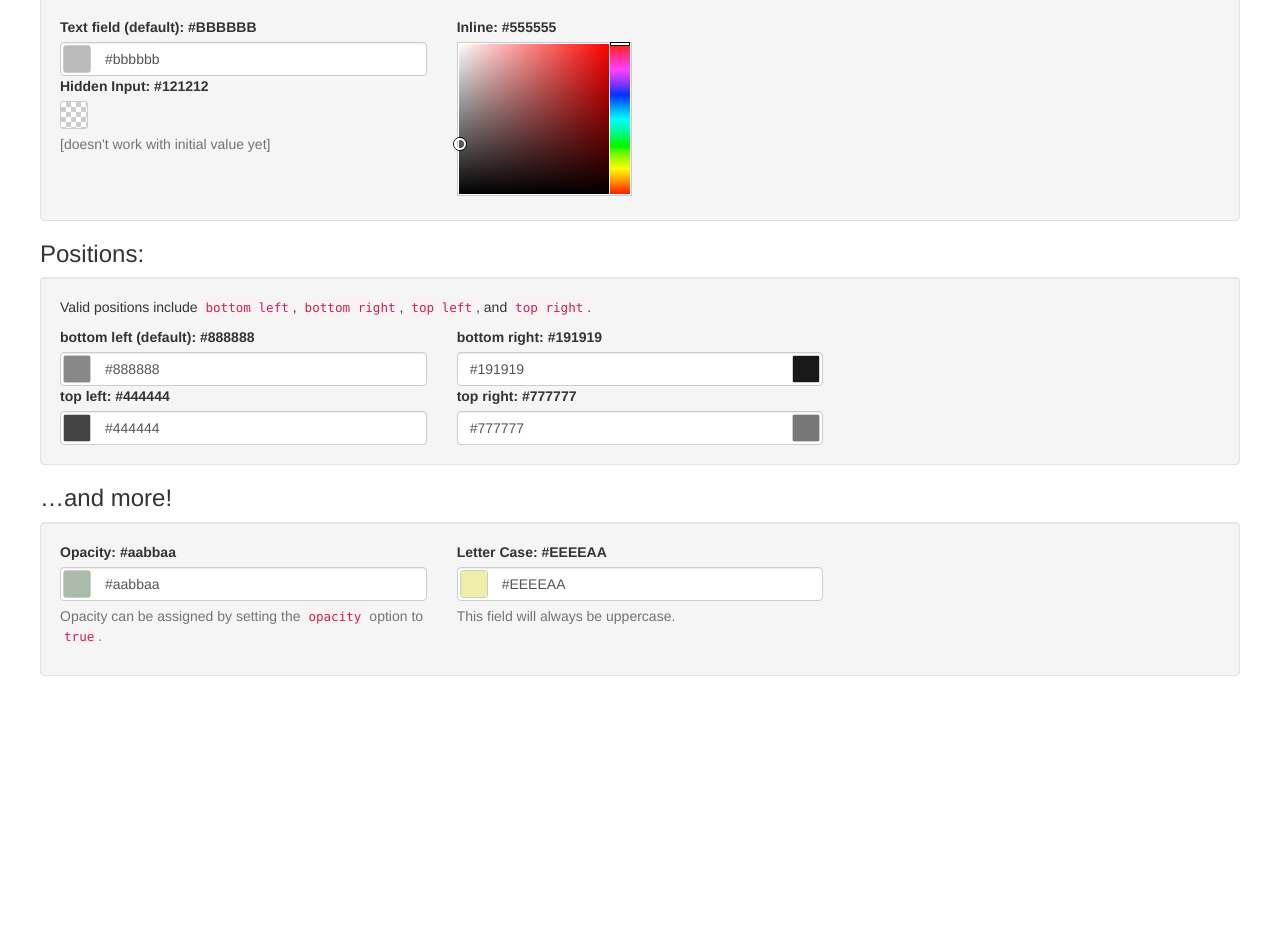
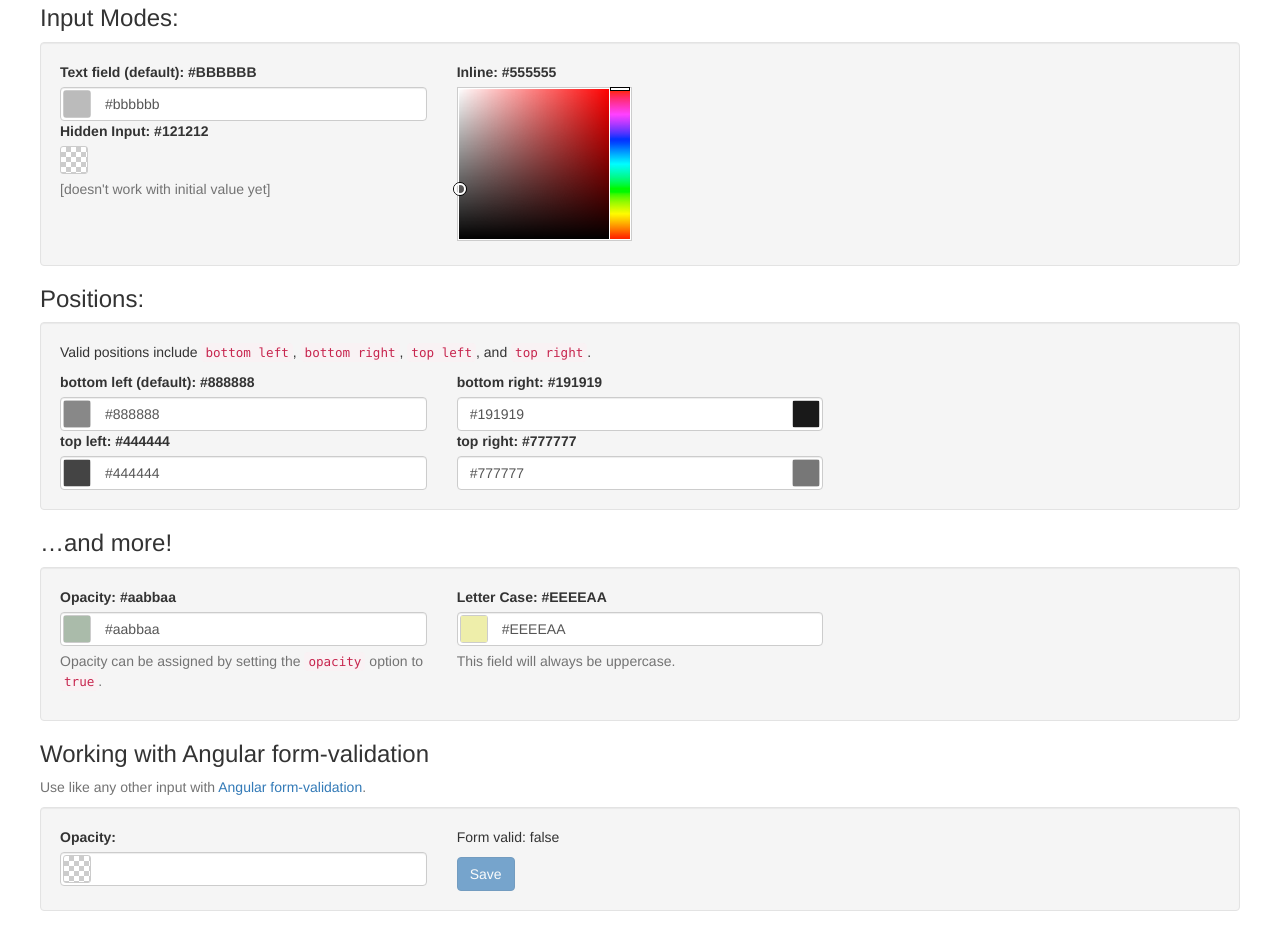
Before and after one commit to kaihenzler/angular-minicolors, a plain HTML site: page index.html in a window 1280 px wide. Shown: the part 780-1730 px from the top of the page. Before the commit the page ends 1496 px from the top, so only its background shows below. Drawn offline with nearby package versions, Linux system fonts and the light colour scheme.

Commit message:
added example to work with angular form-validation

```diff
--- a/index.html
+++ b/index.html
@@ -16,6 +16,7 @@
     <h3>by <a href="https://github.com/kaihenzler">Kai Henzler</a></h3>
     <p><br/>Make sure to check out <a href="http://angularjs.org">AngularJS</a></p>
     <p>Works with Bootstrap 3 and also on mobile devices like iPad and iPhone</p>
+    <p>gh-pages inspired by <a href="http://labs.abeautifulsite.net/jquery-minicolors/">JQeury MiniColors</a></p>
     <iframe class="github-btn" src="http://ghbtns.com/github-btn.html?user=kaihenzler&amp;repo=angular-minicolors&amp;type=watch&amp;count=true" allowtransparency="true" frameborder="0" scrolling="0" width="100px" height="20px"></iframe>
     <iframe class="github-btn" src="http://ghbtns.com/github-btn.html?user=kaihenzler&amp;repo=angular-minicolors&amp;type=fork&amp;count=true" allowtransparency="true" frameborder="0" scrolling="0" width="102px" height="20px"></iframe>
     <a href="https://github.com/kaihenzler/angular-minicolors"><img style="position: absolute; top: 0; left: 0; border: 0;" src="https://s3.amazonaws.com/github/ribbons/forkme_left_red_aa0000.png" alt="Fork me on GitHub"></a>
@@ -197,6 +198,35 @@
         </div>
       </div>
 
+
+      <!-- and more -->
+      <h3>Working with Angular form-validation</h3>
+      <span class="help-block">
+        Use like any other input with <a href="http://docs.angularjs.org/guide/forms">Angular form-validation</a>.
+      </span>
+      <form name="form1">
+        <div class="well">
+          <div class="row">
+            <div class="col-lg-4 col-sm-4 col-12">
+              <label for="opacity">Opacity: {{color.formvalidation}}</label>
+              <div class="form-group">
+                <input
+                  minicolors="topleftsettings"
+                  name="formvalidation"
+                  class="form-control"
+                  type="text"
+                  ng-model="color.formvalidation"
+                  required>
+              </div>
+            </div>
+            <div class="col-lg-4 col-sm-4 col-12">
+              <p>Form valid: {{form1.$valid}}</p>
+              <button type="submit" class="btn btn-primary" ng-disabled="form1.$invalid">Save</button>
+            </div>
+          </div>
+        </div>
+      </form>
+
   </div>
 
     <!--
@@ -228,6 +258,7 @@
           bottomright: '#191919',
           opacity: '#aabbaa',
           lettercase: '#EEEEAA'
+          // formvalidation: '#EEEEAA'
         };
         $scope.defaultsettings = {
           control: 'hue',
```
